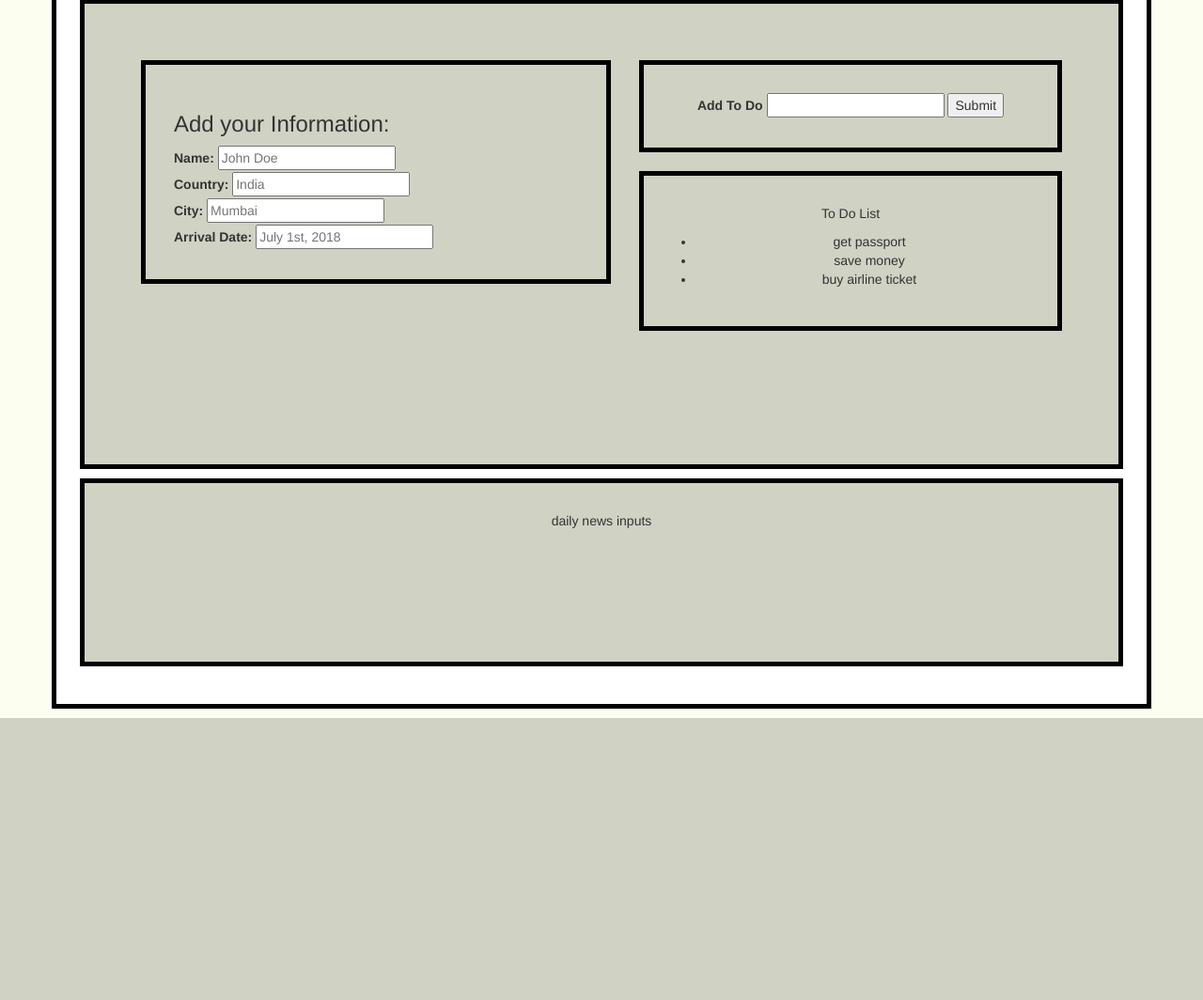
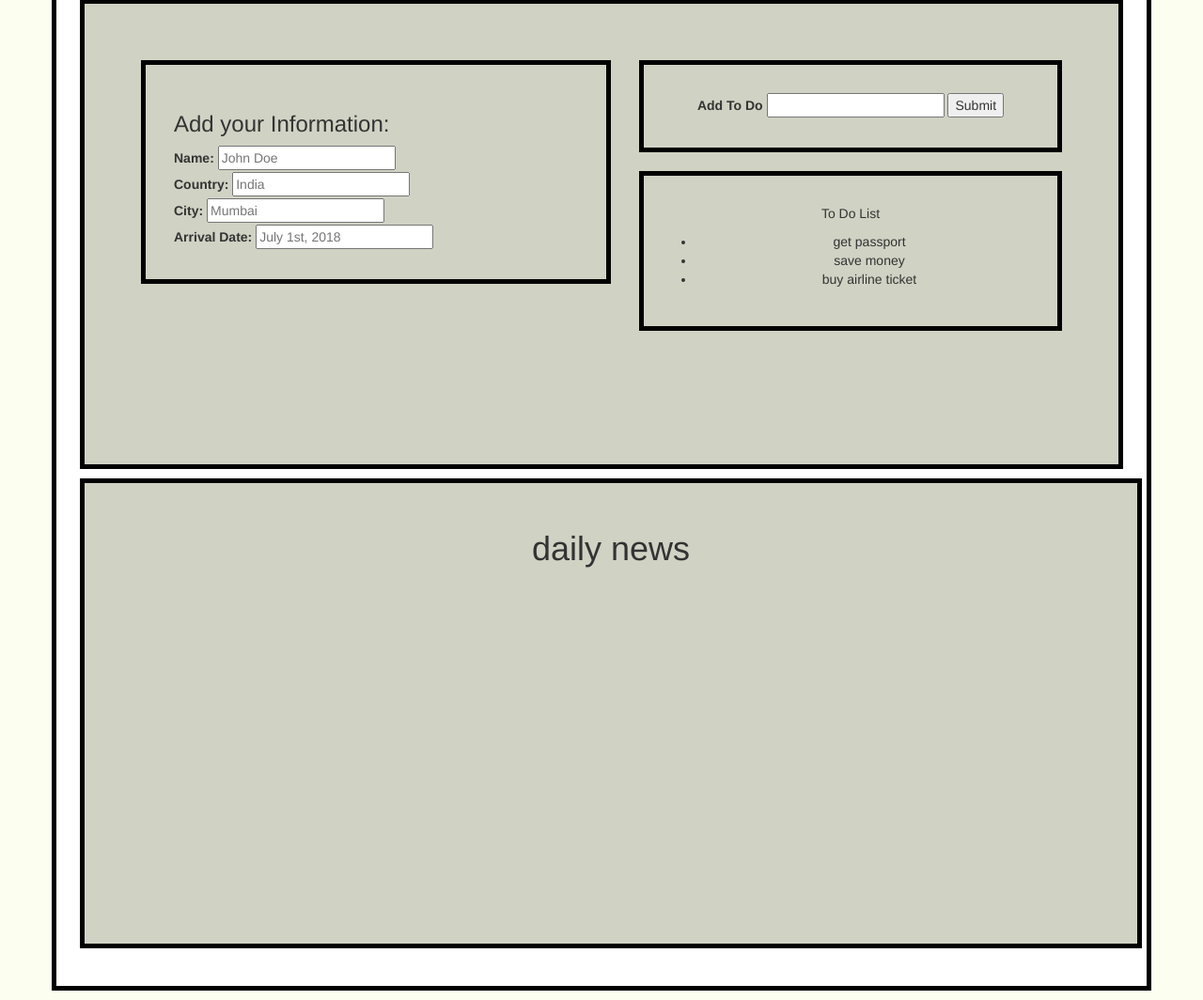
Before and after one commit to An26/GroupProjectOne, a PHP site: page / in a window 1280 px wide. Shown: the part 466-1530 px from the top of the page at 94% size. Before the commit the page ends 1230 px from the top, so only its background shows below. Run offline with PHP 8.4, Linux system fonts and the light colour scheme.

Commit message:
news app is done

```diff
--- a/assets/css/style.css
+++ b/assets/css/style.css
@@ -31,7 +31,10 @@ div {
 }
 
 .newsBox {
-	height: 200px;
+	height: 500px;
+	width: 100%;
+    overflow: scroll;
+
 }
 
 #mainContent {
--- a/index.html
+++ b/index.html
@@ -61,7 +61,10 @@
 			</ul>
 		</div>
 	</div>
-	<div class="newsBox">daily news inputs</div>
+	<div class="newsBox">
+		<h1>daily news</h1>
+	</div>
+
 </div>
 
 
--- a/newsApp.js
+++ b/newsApp.js
@@ -38,9 +38,12 @@ $.ajax({
 		//appending articles to the newsBox section
 		 for (var i = 0; i < results.length; i++) {
 		 	var newArticle = $('<div class="article">');
-		 	var articleURL = $('<p class="articleURL">').append
+		 	var articleUrlWithImage = $('<a class="articleURL">').attr('target', "_blank").attr('href', results[i].url).html($('<img class="articleThumbnail">').attr('src', results[i].image.thumbnail.contentUrl));
 
+		 	var articleTitle = $('<p class="urlTitle">').html(results[i].name);
 
+		 	newArticle.append(articleTitle);
+		 	newArticle.append(articleUrlWithImage);
 		 	newArticle.appendTo($('.newsBox'));
 		 }
 
```
